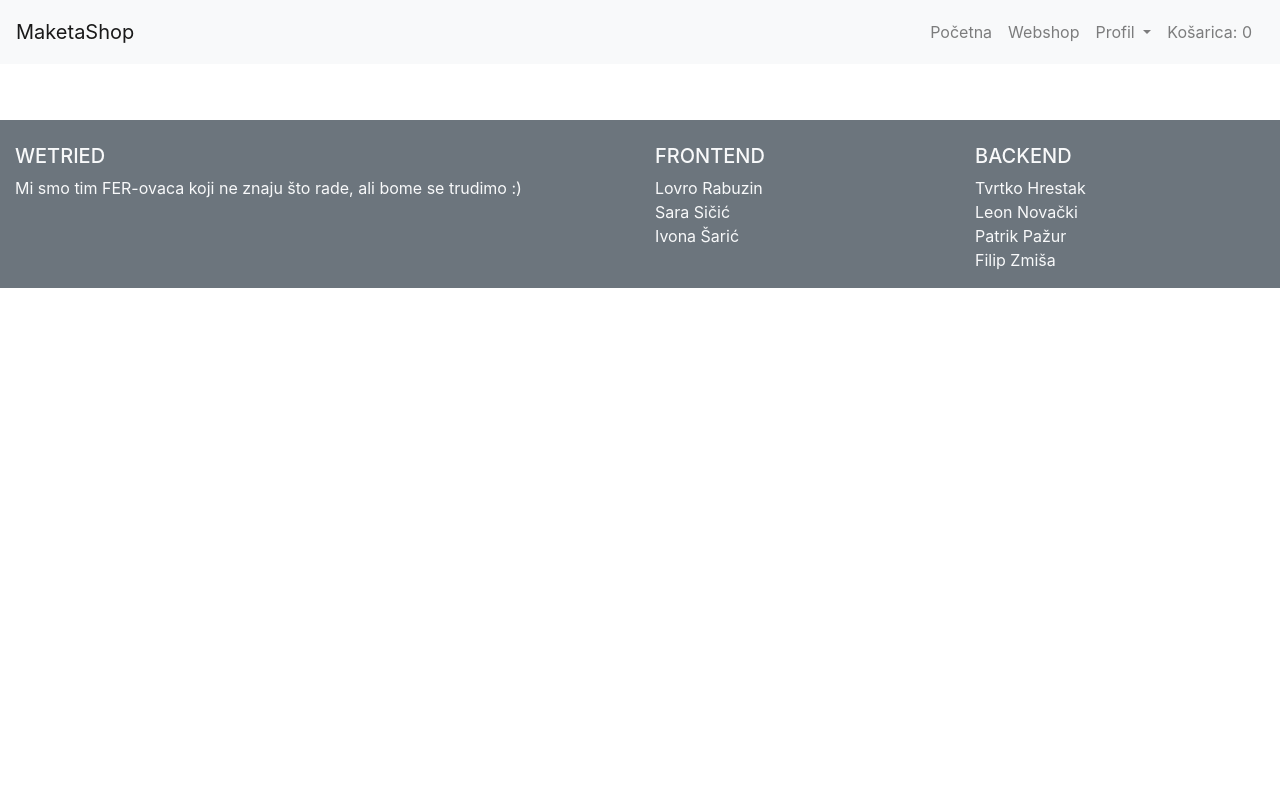
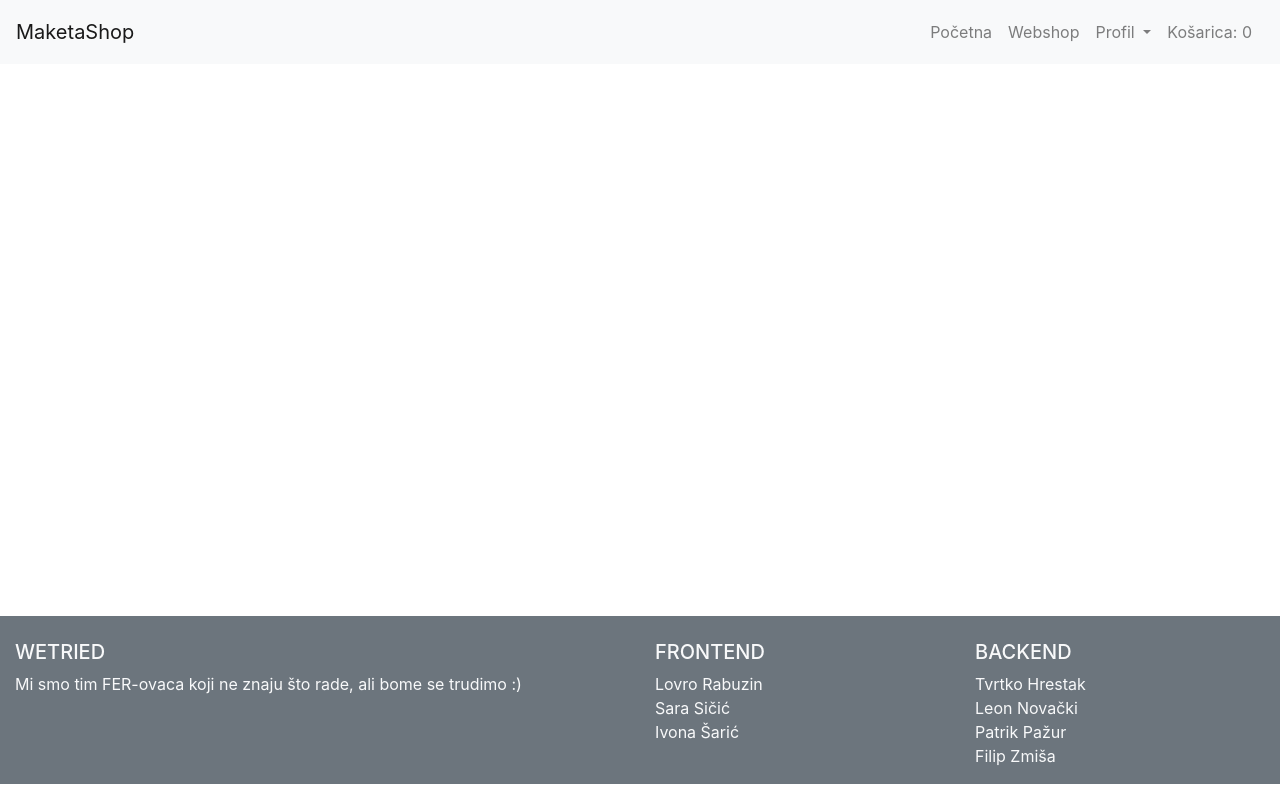
Before and after one commit to LRabuzin/MaketaShop, a Django app: page /maketashop/ in a window 1280 px wide. Run offline with Django 3.2, Linux system fonts and the light colour scheme; data that the repository does not hold is empty.

Commit message:
Fix footera (konačno)

```diff
--- /dev/null
+++ b/izvorniKod/djangoServer/maketashop/static/maketashop/base.css
@@ -0,0 +1,7 @@
+.visible{
+    min-height: 77vh;
+}
+
+.bottom-sticked{
+    min-height: 30vh;
+}
--- a/izvorniKod/djangoServer/maketashop/templates/maketashop/base.html
+++ b/izvorniKod/djangoServer/maketashop/templates/maketashop/base.html
@@ -5,10 +5,12 @@
     <meta charset="utf-8">
     <meta name="viewport" content="width=device-width, initial-scale=1, shrink-to-fit=no">
     <link rel="stylesheet" href="https://cdn.jsdelivr.net/npm/bootstrap@4.5.3/dist/css/bootstrap.min.css" integrity="sha384-TX8t27EcRE3e/ihU7zmQxVncDAy5uIKz4rEkgIXeMed4M0jlfIDPvg6uqKI2xXr2" crossorigin="anonymous">
+    <link rel="stylesheet" href="{% static 'maketashop/base.css' %}">
     {% block mycss %} {% endblock mycss %}
     <title>{{title}}</title>
   </head>
   <body>
+    <div class="visible">
     <header>
         <nav class="navbar navbar-expand-md navbar-light bg-light d-flex {% if not empty_head %} justify-content-end {% endif %}navbar-fixed-top">
             <a class="navbar-brand" href="{% url 'index' %}">MaketaShop</a>
@@ -91,6 +93,7 @@
     </header>
 
     {% block content %}{% endblock content %}
+  </div>
 
     <footer class="mt-auto page-footer font-small pt-4 bg-secondary text-light">
         <div class="container-fluid text-center text-md-left">
```
